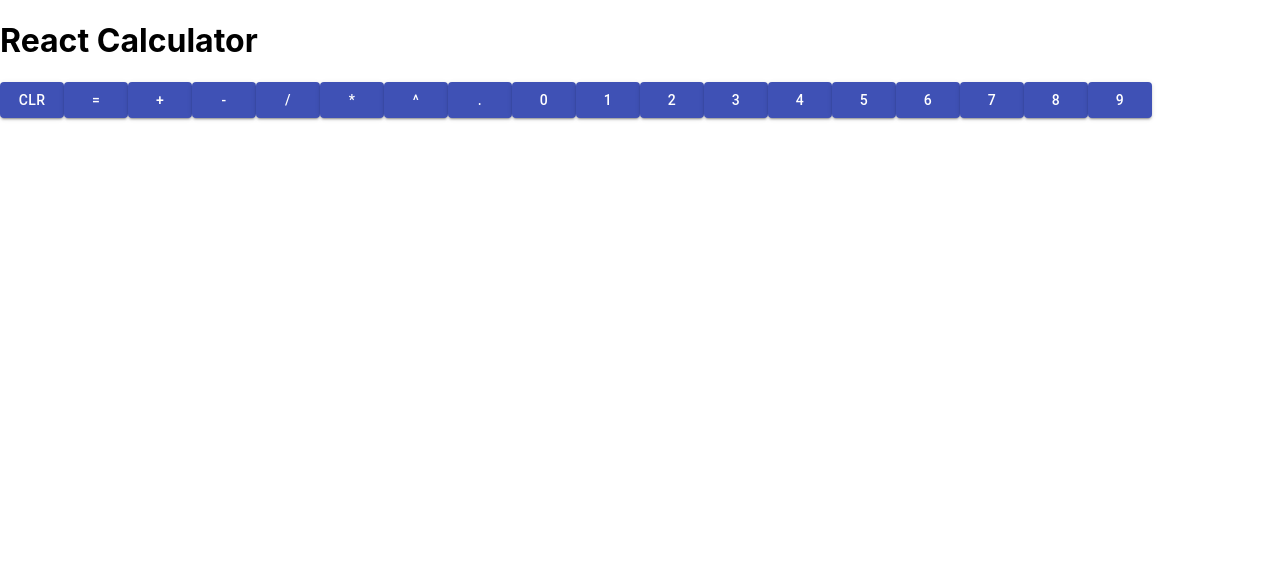
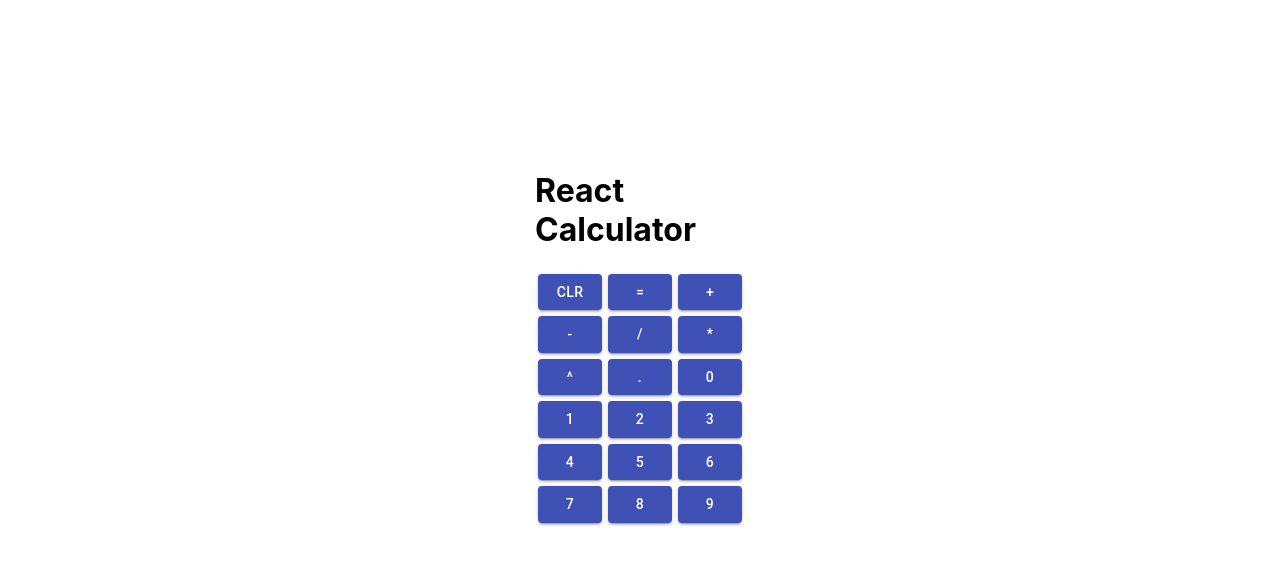
Before and after one commit to benzend/react-typescript-calculator, a React (Create React App) app: page / in a window 1280 px wide. Shown: the top 564 px of the page. Built offline with nearby package versions, Linux system fonts and the light colour scheme.

Commit message:
added styling

```diff
--- a/src/App.tsx
+++ b/src/App.tsx
@@ -1,9 +1,12 @@
 import Calculator from "./components/Calculator";
+import { EntireCalculatorLayout } from "./layouts/EntireCalculatorLayout";
 
 function App() {
   return (
     <div className="App">
-      <Calculator />
+      <EntireCalculatorLayout>
+        <Calculator />
+      </EntireCalculatorLayout>
     </div>
   );
 }
--- a/src/components/Calculator.tsx
+++ b/src/components/Calculator.tsx
@@ -4,6 +4,7 @@ import numeral from "numeral";
 
 import Operation from "./Operation";
 import Display from "./Display";
+import { ButtonLayout } from "../layouts/ButtonLayout";
 
 const Calculator = () => {
   const operations = [
@@ -66,8 +67,8 @@ const Calculator = () => {
       />
       <Grid container>
         {operations.map((operation) => (
+          <ButtonLayout key={operation}>
             <Operation
-            key={operation}
               operation={operation}
               currentOperations={currentOperations}
               setCurrentOperations={setCurrentOperations}
@@ -75,6 +76,7 @@ const Calculator = () => {
               currentTotal={currentTotal}
               setCurrentTotal={setCurrentTotal}
             />
+          </ButtonLayout>
         ))}
       </Grid>
     </div>
--- a/src/components/Display.tsx
+++ b/src/components/Display.tsx
@@ -1,3 +1,5 @@
+import { TotalHistoryLayout } from "../layouts/TotalHistoryLayout";
+
 interface Props {
   currentDisplay: string[];
   totalHistory: string[];
@@ -9,7 +11,9 @@ const Display = ({ currentDisplay, totalHistory, currentTotal }: Props) => {
     <div>
       <h1>{currentDisplay}</h1>
       <h2>{currentTotal}</h2>
-      <h3>{totalHistory}</h3>
+      <TotalHistoryLayout>
+        <h3>{totalHistory}</h3>
+      </TotalHistoryLayout>
     </div>
   );
 };
--- /dev/null
+++ b/src/layouts/ButtonLayout.tsx
@@ -0,0 +1,16 @@
+import { Box, makeStyles } from "@material-ui/core";
+
+interface Props {
+  children: React.AllHTMLAttributes<any>;
+}
+
+const useStyles = makeStyles(() => ({
+  root: {
+    margin: "3px",
+  },
+}));
+
+export const ButtonLayout = ({ children }: Props) => {
+  const { root } = useStyles();
+  return <Box className={root}>{children}</Box>;
+};
--- /dev/null
+++ b/src/layouts/EntireCalculatorLayout.tsx
@@ -0,0 +1,21 @@
+import { Box, makeStyles } from "@material-ui/core";
+
+interface Props {
+  children: React.AllHTMLAttributes<any>;
+}
+
+const useStyles = makeStyles(() => ({
+  root: {
+    width: "210px",
+    height: "500px",
+    position: "absolute",
+    left: "50%",
+    top: "50%",
+    transform: "translate(-50%, -50%)",
+  },
+}));
+
+export const EntireCalculatorLayout = ({ children }: Props) => {
+  const { root } = useStyles();
+  return <Box className={root}>{children}</Box>;
+};
--- /dev/null
+++ b/src/layouts/TotalHistoryLayout.tsx
@@ -0,0 +1,9 @@
+import { Box } from "@material-ui/core";
+
+interface Props {
+  children: React.AllHTMLAttributes<string>;
+}
+
+export const TotalHistoryLayout = ({ children }: Props) => {
+  return <Box>{children}</Box>;
+};
```
Also changed, not shown: 1 other file (tests, documents, lock files or other folders). Lines whose indentation alone changed are shown as unchanged.
